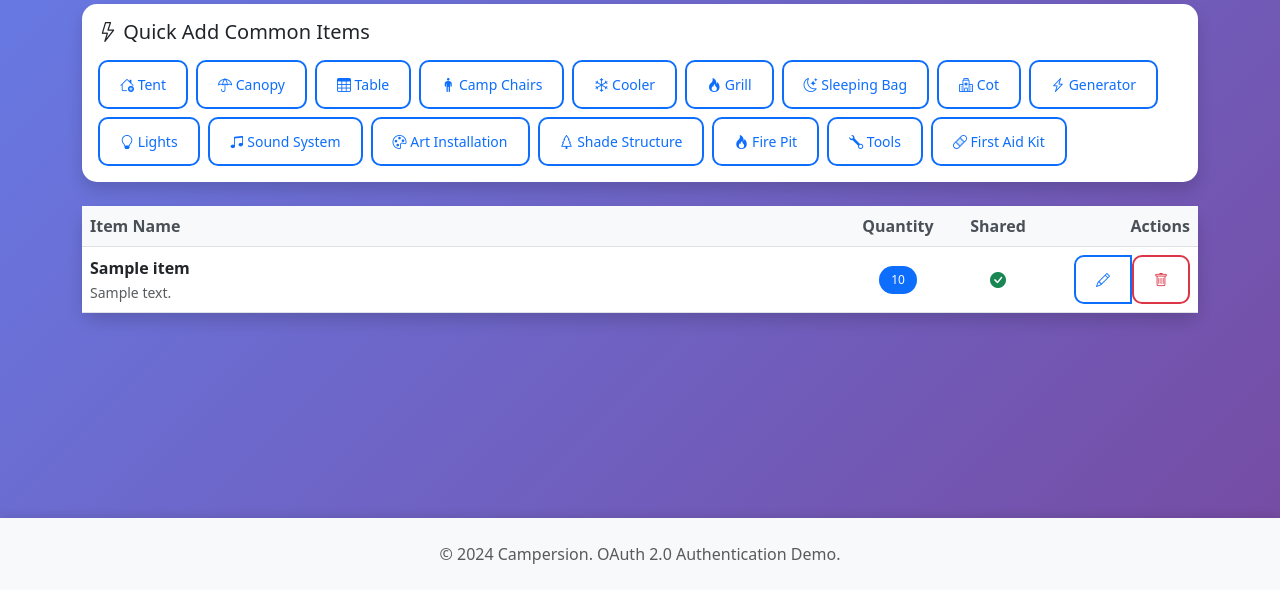
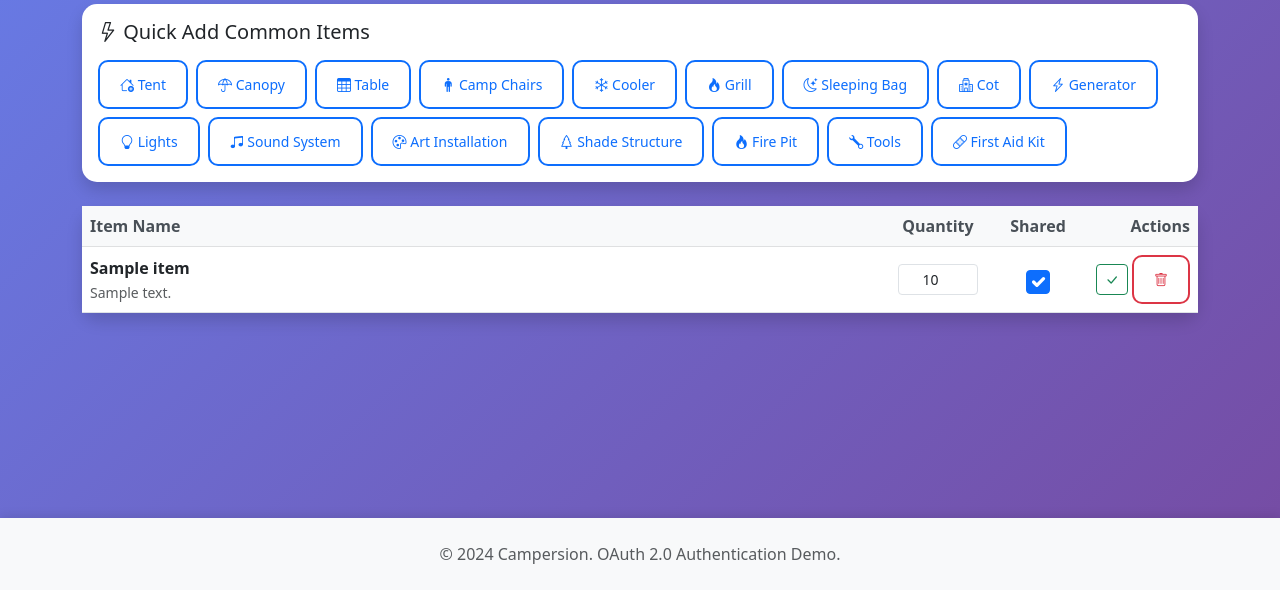
Before and after one commit to that-JC-guy/Campersion, a Flask app: page /inventory in a window 1280 px wide. Shown: the part 210-800 px from the top of the page. Run offline with Flask 3, Linux system fonts and the light colour scheme; a user stored in the database is signed in; tables that the repository leaves empty hold one stand-in row (values such as "Sample post").

Commit message:
Add inline editing for inventory quantity and shared status
Users can now edit quantity and shared status directly from the
inventory list without navigating to a separate edit page.

Features:
- Quantity field is now an editable number input (min: 0)
- Shared status is now a checkbox for quick toggling
- Save button (checkmark icon) for each row
- Removed separate edit button/page since inline editing is available
- Validation ensures quantity is non-negative
- Form submission updates both fields and redirects back to list

Updated files:
- app/templates/inventory/list.html: Added form inputs for inline editing
- app/main/routes.py: Added update_inventory_inline route

🤖 Generated with [Claude Code](https://claude.com/claude-code)

Co-Authored-By: Claude Sonnet 4.5 <noreply@anthropic.com>

```diff
--- a/app/main/routes.py
+++ b/app/main/routes.py
@@ -345,6 +345,48 @@ def edit_inventory(item_id):
     return render_template('inventory/form.html', form=form, title='Edit Item', item=item)
 
 
+@main_bp.route('/inventory/<int:item_id>/update-inline', methods=['POST'])
+@login_required
+def update_inventory_inline(item_id):
+    """
+    Update inventory item inline (quantity and shared status only).
+
+    Allows quick updates from the inventory list without full form.
+    Users can only update their own items.
+
+    Args:
+        item_id: ID of the inventory item to update
+
+    Returns:
+        Redirect to inventory list
+    """
+    item = InventoryItem.query.get_or_404(item_id)
+
+    # Verify ownership
+    if item.user_id != current_user.id:
+        flash('You can only edit your own inventory items.', 'error')
+        return redirect(url_for('main.list_inventory'))
+
+    # Update quantity
+    try:
+        quantity = int(request.form.get('quantity', 0))
+        if quantity < 0:
+            flash('Quantity must be 0 or greater.', 'error')
+            return redirect(url_for('main.list_inventory'))
+        item.quantity = quantity
+    except ValueError:
+        flash('Invalid quantity value.', 'error')
+        return redirect(url_for('main.list_inventory'))
+
+    # Update shared status
+    item.is_shared_gear = 'is_shared_gear' in request.form
+
+    db.session.commit()
+
+    flash(f'"{item.name}" has been updated!', 'success')
+    return redirect(url_for('main.list_inventory'))
+
+
 @main_bp.route('/inventory/<int:item_id>/delete', methods=['POST'])
 @login_required
 def delete_inventory(item_id):
--- a/app/templates/inventory/list.html
+++ b/app/templates/inventory/list.html
@@ -81,14 +81,15 @@
                         <thead class="table-light">
                             <tr>
                                 <th>Item Name</th>
-                                <th class="text-center" style="width: 100px;">Quantity</th>
-                                <th class="text-center" style="width: 100px;">Shared</th>
-                                <th class="text-end" style="width: 150px;">Actions</th>
+                                <th class="text-center" style="width: 120px;">Quantity</th>
+                                <th class="text-center" style="width: 80px;">Shared</th>
+                                <th class="text-end" style="width: 120px;">Actions</th>
                             </tr>
                         </thead>
                         <tbody>
                             {% for item in items %}
                             <tr>
+                                <form method="POST" action="{{ url_for('main.update_inventory_inline', item_id=item.id) }}" class="d-contents">
                                     <td>
                                         <strong>{{ item.name }}</strong>
                                         {% if item.description %}
@@ -96,22 +97,30 @@
                                         {% endif %}
                                     </td>
                                     <td class="text-center">
-                                    <span class="badge bg-primary rounded-pill">{{ item.quantity }}</span>
+                                        <input type="number"
+                                               name="quantity"
+                                               value="{{ item.quantity }}"
+                                               min="0"
+                                               class="form-control form-control-sm text-center"
+                                               style="width: 80px; display: inline-block;"
+                                               required>
                                     </td>
                                     <td class="text-center">
-                                    {% if item.is_shared_gear %}
-                                        <i class="bi bi-check-circle-fill text-success" title="Shared with camp"></i>
-                                    {% else %}
-                                        <i class="bi bi-x-circle text-muted" title="Private"></i>
-                                    {% endif %}
+                                        <input type="checkbox"
+                                               name="is_shared_gear"
+                                               class="form-check-input"
+                                               style="width: 1.5em; height: 1.5em;"
+                                               {% if item.is_shared_gear %}checked{% endif %}>
                                     </td>
                                     <td class="text-end">
                                         <div class="btn-group btn-group-sm" role="group">
-                                        <a href="{{ url_for('main.edit_inventory', item_id=item.id) }}"
-                                           class="btn btn-outline-primary"
-                                           title="Edit">
-                                            <i class="bi bi-pencil"></i>
-                                        </a>
+                                            <button type="submit"
+                                                    class="btn btn-outline-success btn-sm"
+                                                    title="Save">
+                                                <i class="bi bi-check-lg"></i>
+                                            </button>
+                                        </div>
+                                </form>
                                         <form method="POST"
                                               action="{{ url_for('main.delete_inventory', item_id=item.id) }}"
                                               onsubmit="return confirm('Are you sure you want to delete this item?');"
@@ -122,7 +131,6 @@
                                                 <i class="bi bi-trash"></i>
                                             </button>
                                         </form>
-                                    </div>
                                     </td>
                             </tr>
                             {% endfor %}
```
Lines whose indentation alone changed are shown as unchanged.
